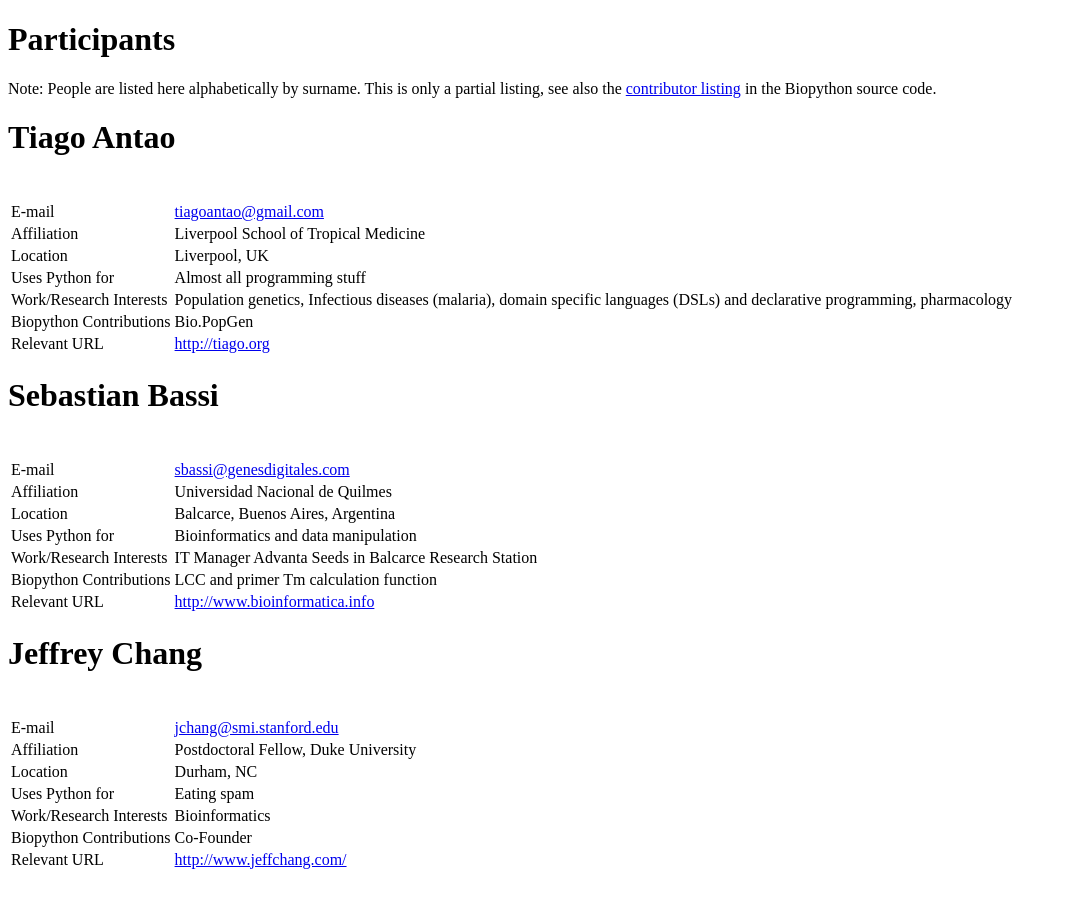
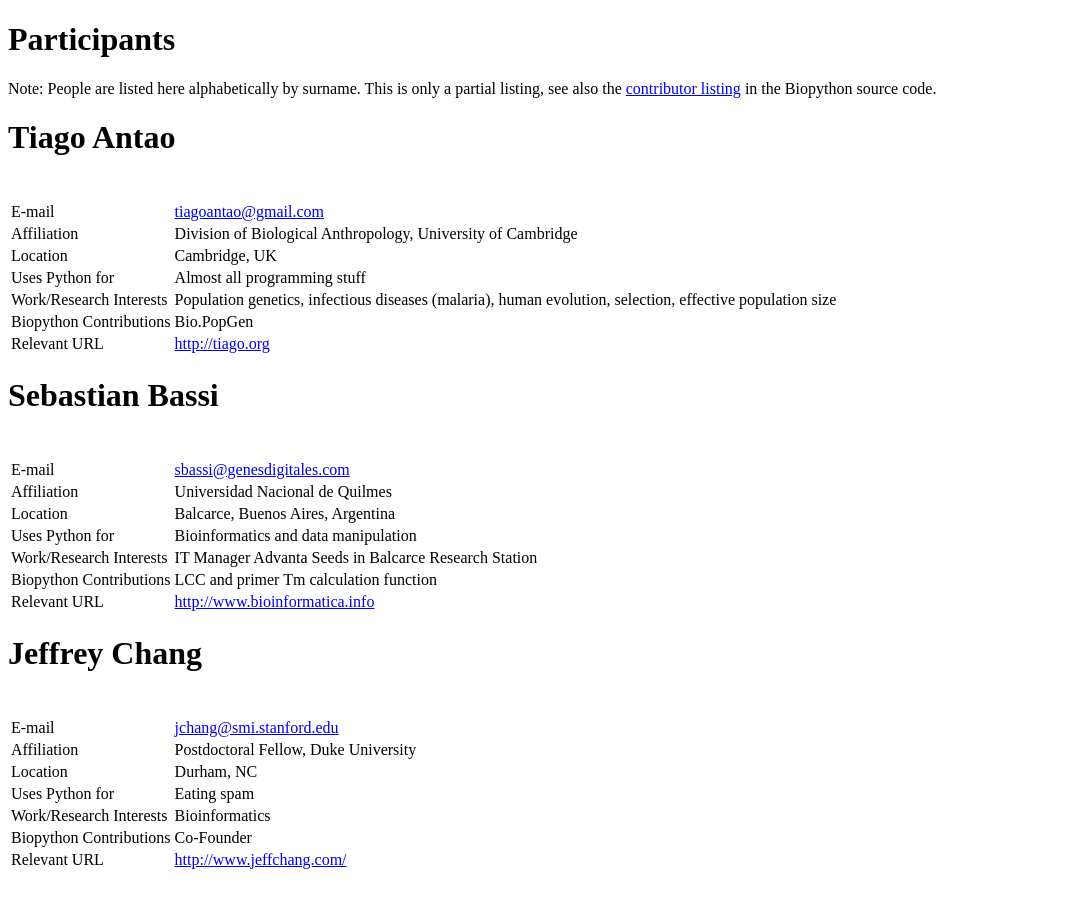
Before and after one commit to biopython/biopython.github.io, a Jekyll site: the page built from wiki/Participants.md, in a window 1280 px wide and 900 px high. Shown: the whole window, without its empty margins (0-1067 px from the left). Built offline with Jekyll 4.4.1, drawn with Linux system fonts in a browser that asks for light colours.

```diff
--- a/wiki/Participants.md
+++ b/wiki/Participants.md
@@ -12,15 +12,15 @@ source code.
 Tiago Antao
 ===========
 
-|                         |                                                                                                                                |
-|-------------------------|--------------------------------------------------------------------------------------------------------------------------------|
-| E-mail                  | [tiagoantao@gmail.com](mailto:tiago@gmail.com)                                                                                 |
-| Affiliation             | Liverpool School of Tropical Medicine                                                                                          |
-| Location                | Liverpool, UK                                                                                                                  |
-| Uses Python for         | Almost all programming stuff                                                                                                   |
-| Work/Research Interests | Population genetics, Infectious diseases (malaria), domain specific languages (DSLs) and declarative programming, pharmacology |
-| Biopython Contributions | Bio.PopGen                                                                                                                     |
-| Relevant URL            | <http://tiago.org>                                                                                                             |
+|                         |                                                                                                           |
+|-------------------------|-----------------------------------------------------------------------------------------------------------|
+| E-mail                  | <tiagoantao@gmail.com>                                                                                    |
+| Affiliation             | Division of Biological Anthropology, University of Cambridge                                              |
+| Location                | Cambridge, UK                                                                                             |
+| Uses Python for         | Almost all programming stuff                                                                              |
+| Work/Research Interests | Population genetics, infectious diseases (malaria), human evolution, selection, effective population size |
+| Biopython Contributions | Bio.PopGen                                                                                                |
+| Relevant URL            | <http://tiago.org>                                                                                        |
 
 Sebastian Bassi
 ===============
```
Also changed, not shown: 1 other file.
